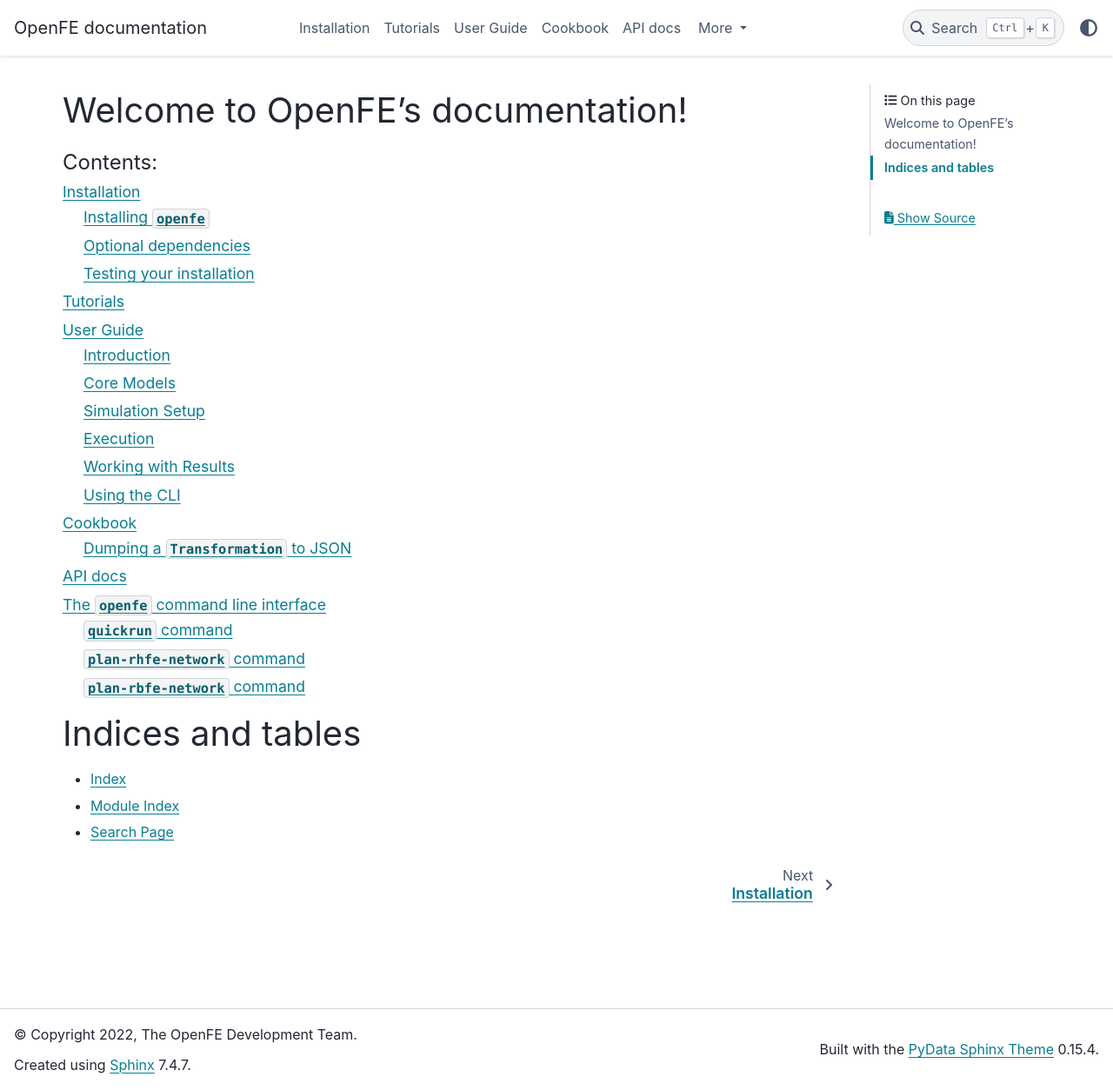
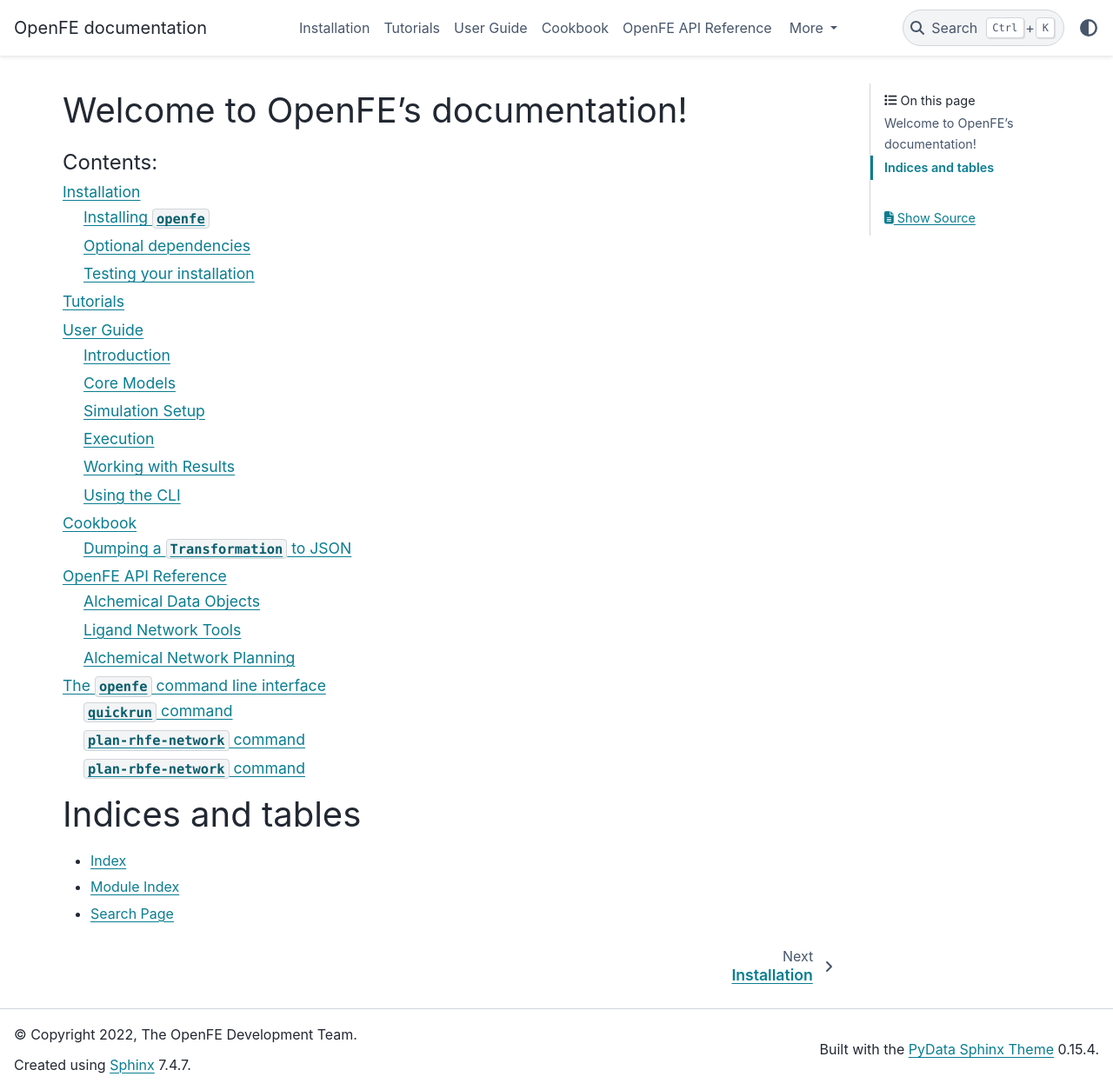
Before and after one commit to OpenFreeEnergy/openfe, a Sphinx documentation site: the page built from docs/index.rst, in a window 1280 px wide and 1254 px high. Shown: the whole window at 87% size. Built offline with Sphinx 7.4.7 and the PyData theme 0.15.4, drawn with Linux system fonts in a browser that asks for light colours.

```diff
--- /dev/null
+++ b/docs/api/index.rst
@@ -0,0 +1,10 @@
+.. _api:
+
+OpenFE API Reference
+====================
+
+.. toctree::
+
+    alchemical_data_objects
+    ligand_network
+    alchemical_network_planning
--- /dev/null
+++ b/docs/api/ligand_network.rst
@@ -0,0 +1,27 @@
+Ligand Network Tools
+====================
+
+These tools
+
+Atom Mappers
+------------
+
+.. autoclass:: openfe.LigandAtomMapper
+
+.. autoclass:: openfe.LomapAtomMapper
+
+.. autoclass:: openfe.PersesAtomMapper
+
+
+Scorers
+-------
+
+LOMAP Scorers
+~~~~~~~~~~~~~
+
+PersesScorers
+~~~~~~~~~~~~~
+
+
+Network Planners
+----------------
--- a/docs/index.rst
+++ b/docs/index.rst
@@ -14,7 +14,7 @@ Welcome to OpenFE's documentation!
    tutorials/index
    guide/index
    cookbook/index
-   api
+   api/index
    cli/index
 
 Indices and tables
```
Also changed, not shown: docs/api.rst (deleted, +0 -10 lines), docs/api/alchemical_data_objects.rst (added, +32 -0 lines), docs/api/alchemical_network_planning.rst (added, +14 -0 lines).
